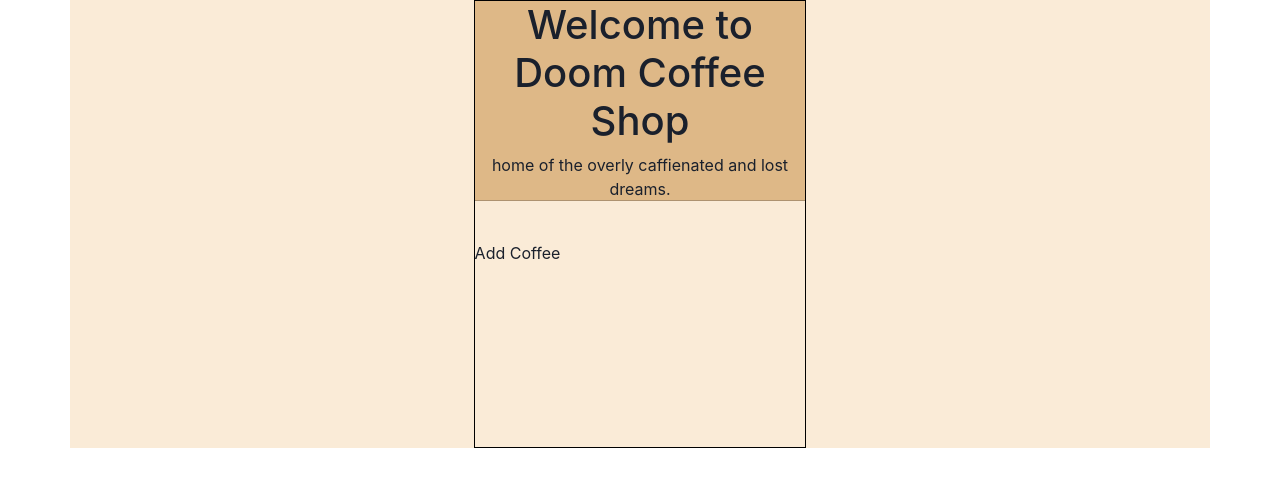
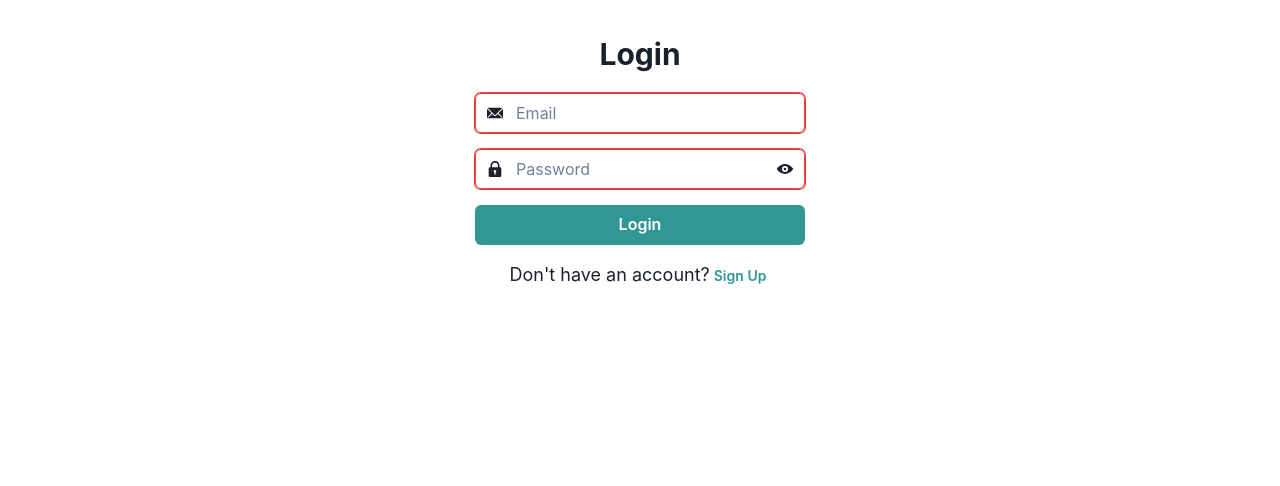
Before and after one commit to RemyXVX/Doomed-Coffe-Shop, a React (Create React App) app: page /Login in a window 1280 px wide. Shown: the top 486 px of the page. Built offline with nearby package versions, Linux system fonts and the light colour scheme.

Commit message:
Add some more pages, working on Login; its linkd!

```diff
--- a/src/assets/styles/index.css
+++ b/src/assets/styles/index.css
@@ -6,30 +6,3 @@ body {
   -webkit-font-smoothing: antialiased;
   -moz-osx-font-smoothing: grayscale;
 }
-
-code {
-  font-family: source-code-pro, Menlo, Monaco, Consolas, 'Courier New',
-    monospace;
-}
-
-.container {
-  background-color: antiquewhite;
-}
-
-.header {
-  background-color: burlywood;
-  margin-bottom: -17px;
-  text-align: center;
-}
-
-.first {
-  height:  35vw;
-  width: 26vw;
-  border: 1px solid black;
-  margin: auto;
-  overflow: auto;
-}
-
-.second {
-
-}
--- a/src/components/Header.js
+++ b/src/components/Header.js
@@ -1,14 +1,14 @@
 import React from "react";
 
-const Header = () => {
+const Navbar = () => {
   return (
     <React.Fragment>
-            <div class="header">
+      <div class="Navbar">
         <h1>Welcome to Doom Coffee Shop</h1>
         <p>home of the overly caffienated and lost dreams.</p>
       </div>
     </React.Fragment>
-    )
-}
+  );
+};
 
-export default Header;
+export default Navbar;
--- a/src/pages/App.js
+++ /dev/null
@@ -1,20 +0,0 @@
-import Header from "../components/Header";
-import CoffeeControl from "../components/CoffeeControl";
-import { ChakraProvider } from "@chakra-ui/react";
-
-function App() {
-  return (
-    <ChakraProvider>
-      <div class="container">
-        <div class="first">
-          <div class="second">
-            <Header />
-            <CoffeeControl />
-          </div>
-        </div>
-      </div>
-    </ChakraProvider>
-  );
-}
-
-export default App;
--- /dev/null
+++ b/src/pages/App.jsx
@@ -0,0 +1,31 @@
+
+import * as React from 'react'
+import { Route, BrowserRouter as Router, Routes } from 'react-router-dom';
+import { ChakraProvider, extendTheme } from "@chakra-ui/react";
+import Home from "./Home";
+import Login from "./Login";
+
+const colors = {
+  brand: {
+    900: '#1a365d',
+    800: '#153e75',
+    700: '#2a69ac',
+  },
+}
+
+const theme = extendTheme({ colors })
+
+const App = () => {
+  return (
+    <ChakraProvider>
+      <Router>
+        <Routes>
+          <Route exact path="/" element={<Home />} />
+          <Route exact path="/Login" element={<Login />} />
+        </Routes>
+      </Router>
+    </ChakraProvider>
+  );
+}
+
+export default App;
--- /dev/null
+++ b/src/pages/Login.jsx
@@ -0,0 +1,224 @@
+import { useState } from "react";
+import {
+  Box,
+  Flex,
+  Text,
+  VStack,
+  Input,
+  InputGroup,
+  InputLeftElement,
+  InputRightElement,
+  Button,
+  FormControl,
+  FormErrorMessage,
+  Slider,
+  SliderTrack,
+  SliderFilledTrack,
+  SliderThumb,
+  IconButton,
+  useToast,
+} from "@chakra-ui/react";
+import { EmailIcon, LockIcon, ViewIcon, ViewOffIcon } from "@chakra-ui/icons";
+
+const Login = () => {
+  const toast = useToast();
+
+  const [isLoginForm, setIsLoginForm] = useState(true);
+  const [email, setEmail] = useState("");
+  const [fullName, setFullName] = useState("");
+  const [password, setPassword] = useState("");
+  const [passwordConfirm, setPasswordConfirm] = useState("");
+  const [showPassword, setShowPassword] = useState(false);
+  const [showPasswordConfirm, setShowPasswordConfirm] = useState(false);
+  const [isSubmitting, setIsSubmitting] = useState(false);
+
+  const toggleForm = () => {
+    setIsLoginForm(!isLoginForm);
+    setEmail("");
+    setFullName("");
+    setPassword("");
+    setPasswordConfirm("");
+    setShowPassword(false);
+    setShowPasswordConfirm(false);
+  };
+
+  const handleEmailChange = (e) => {
+    setEmail(e.target.value);
+  };
+
+  const handleFullNameChange = (e) => {
+    setFullName(e.target.value);
+  };
+
+  const handlePasswordChange = (e) => {
+    setPassword(e.target.value);
+  };
+
+  const handlePasswordConfirmChange = (e) => {
+    setPasswordConfirm(e.target.value);
+  };
+
+  const handleShowPassword = () => {
+    setShowPassword(!showPassword);
+  };
+
+  const handleShowPasswordConfirm = () => {
+    setShowPasswordConfirm(!showPasswordConfirm);
+  };
+
+  const handleSubmit = (e) => {
+    e.preventDefault();
+    // Validation
+    if (isLoginForm) {
+      // Handle login submission
+      if (email === "" || password === "") {
+        toast({
+          title: "Error",
+          description: "Please provide your email and password.",
+          status: "error",
+          duration: 3000,
+          isClosable: true,
+        });
+      } else {
+        // Perform login logic
+        setIsSubmitting(true);
+        // Simulating login process
+        setTimeout(() => {
+          setIsSubmitting(false);
+          toast({
+            title: "Logged in",
+            description: "You have successfully logged in.",
+            status: "success",
+            duration: 3000,
+            isClosable: true,
+          });
+        }, 2000);
+      }
+    } else {
+      // Handle signup submission
+      if (email === "" || fullName === "" || password === "" || passwordConfirm === "") {
+        toast({
+          title: "Error",
+          description: "Please fill in all fields.",
+          status: "error",
+          duration: 3000,
+          isClosable: true,
+        });
+      } else if (password !== passwordConfirm) {
+        toast({
+          title: "Error",
+          description: "Passwords do not match.",
+          status: "error",
+          duration: 3000,
+          isClosable: true,
+        });
+      } else {
+        // Perform signup logic
+        setIsSubmitting(true);
+        // Simulating signup process
+        setTimeout(() => {
+          setIsSubmitting(false);
+          toast({
+            title: "Signed up",
+            description: "You have successfully signed up.",
+            status: "success",
+            duration: 3000,
+            isClosable: true,
+          });
+        }, 2000);
+      }
+    }
+  };
+
+  return (
+    <Box py={8} px={4}>
+      <Flex direction="column" align="center">
+        <Text fontSize="3xl" fontWeight="bold" mb={4}>
+          {isLoginForm ? "Login" : "Sign Up"}
+        </Text>
+        <form onSubmit={handleSubmit}>
+          <VStack spacing={4} align="stretch">
+            <FormControl isRequired isInvalid={email === ""}>
+              <InputGroup>
+                <InputLeftElement pointerEvents="none" children={<EmailIcon />} />
+                <Input
+                  type="email"
+                  placeholder="Email"
+                  value={email}
+                  onChange={handleEmailChange}
+                  disabled={isSubmitting}
+                />
+              </InputGroup>
+            </FormControl>
+
+            {!isLoginForm && (
+              <FormControl isRequired isInvalid={fullName === ""}>
+                <Input
+                  type="text"
+                  placeholder="Full Name"
+                  value={fullName}
+                  onChange={handleFullNameChange}
+                  disabled={isSubmitting}
+                />
+              </FormControl>
+            )}
+
+            <FormControl isRequired isInvalid={password === ""}>
+              <InputGroup>
+                <InputLeftElement pointerEvents="none" children={<LockIcon />} />
+                <Input
+                  type={showPassword ? "text" : "password"}
+                  placeholder="Password"
+                  value={password}
+                  onChange={handlePasswordChange}
+                  disabled={isSubmitting}
+                />
+                <InputRightElement>
+                  <IconButton
+                    icon={showPassword ? <ViewOffIcon /> : <ViewIcon />}
+                    variant="ghost"
+                    onClick={handleShowPassword}
+                  />
+                </InputRightElement>
+              </InputGroup>
+            </FormControl>
+
+            {!isLoginForm && (
+              <FormControl isRequired isInvalid={passwordConfirm === ""}>
+                <InputGroup>
+                  <InputLeftElement pointerEvents="none" children={<LockIcon />} />
+                  <Input
+                    type={showPasswordConfirm ? "text" : "password"}
+                    placeholder="Confirm Password"
+                    value={passwordConfirm}
+                    onChange={handlePasswordConfirmChange}
+                    disabled={isSubmitting}
+                  />
+                  <InputRightElement>
+                    <IconButton
+                      icon={showPasswordConfirm ? <ViewOffIcon /> : <ViewIcon />}
+                      variant="ghost"
+                      onClick={handleShowPasswordConfirm}
+                    />
+                  </InputRightElement>
+                </InputGroup>
+              </FormControl>
+            )}
+
+            <Button colorScheme="teal" type="submit" isLoading={isSubmitting} loadingText="Submitting...">
+              {isLoginForm ? "Login" : "Sign Up"}
+            </Button>
+          </VStack>
+        </form>
+        <Text fontSize="lg" mt={4}>
+          {isLoginForm ? "Don't have an account?" : "Already have an account?"}
+          <Button variant="link" colorScheme="teal" size="sm" onClick={toggleForm} mx={1}>
+            {isLoginForm ? "Sign Up" : "Login"}
+          </Button>
+        </Text>
+      </Flex>
+    </Box>
+  );
+};
+
+export default Login;
```
Also changed, not shown: package.json (+6 -1 lines), src/pages/About.jsx (added), src/pages/Story.jsx (added), 1 other file (tests, documents, lock files or other folders). Lines whose indentation alone changed are shown as unchanged.
